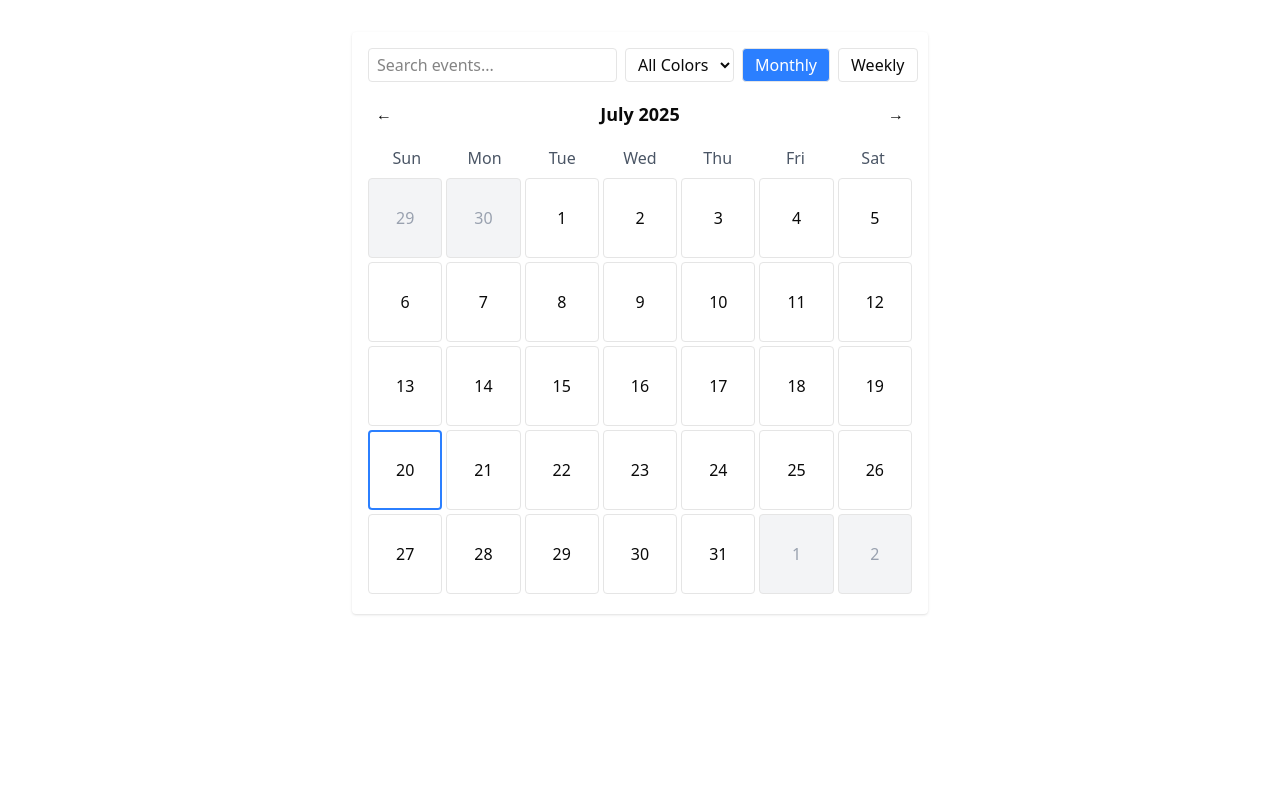
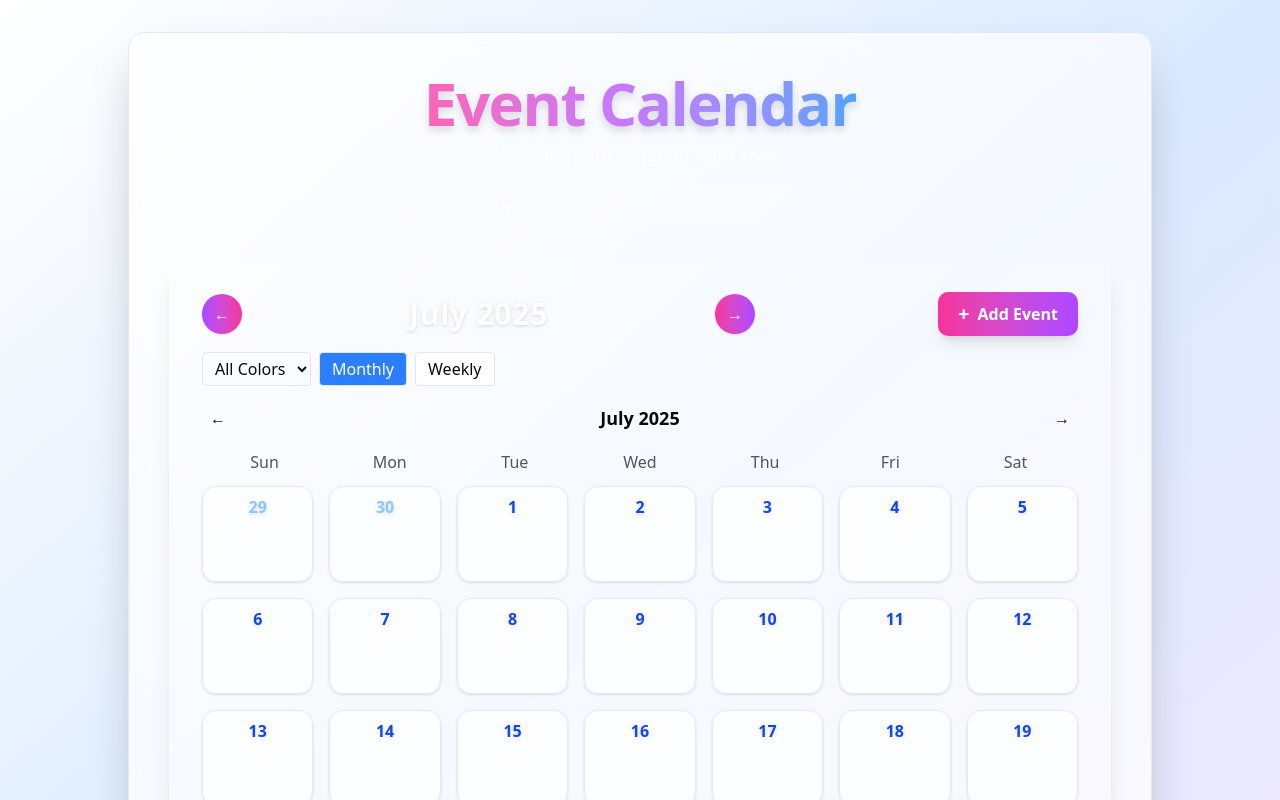
Before and after one commit to ashvani8077/Flam-Assignment, a React (Vite) app: page / in a window 1280 px wide. Shown: the top 800 px of the page. Built offline with nearby package versions, Linux system fonts and the light colour scheme.

Commit message:
style the calendar

```diff
--- a/src/App.jsx
+++ b/src/App.jsx
@@ -5,9 +5,13 @@ import { HTML5Backend } from 'react-dnd-html5-backend';
 
 function App() {
   return (
-    <DndProvider backend={HTML5Backend}>
-      <Calendar />
-    </DndProvider>
+    <div className="min-h-screen w-full bg-gradient-to-br from-white via-blue-100 to-purple-100 flex flex-col items-center justify-center py-8">
+      <DndProvider backend={HTML5Backend}>
+        <div className="w-full max-w-5xl bg-white/70 backdrop-blur-md rounded-2xl shadow-2xl border border-blue-100 p-6 sm:p-10">
+          <Calendar />
+        </div>
+      </DndProvider>
+    </div>
   );
 }
 
--- a/src/components/Calendar.jsx
+++ b/src/components/Calendar.jsx
@@ -195,16 +195,50 @@ const Calendar = () => {
   );
 
   return (
-    <div className="max-w-xl mx-auto mt-8 p-4 bg-white rounded shadow">
-      {/* Search and filter UI */}
-      <div className="flex flex-col sm:flex-row gap-2 mb-4 items-center">
+    <div>
+      {/* Header with gradient title and subtitle */}
+      <div className="flex flex-col items-center mb-8">
+        <h1 className="text-5xl sm:text-6xl font-extrabold bg-gradient-to-r from-pink-400 via-purple-400 to-blue-400 bg-clip-text text-transparent drop-shadow-lg tracking-tight mb-2">
+          Event Calendar
+        </h1>
+        <p className="text-lg text-white/80 font-medium mb-4">Manage your schedule with style</p>
+        <div className="w-full flex justify-center">
           <input
             type="text"
             placeholder="Search events..."
             value={search}
             onChange={e => setSearch(e.target.value)}
-          className="border rounded px-2 py-1 flex-1"
+            className="w-full max-w-md bg-white/10 border border-white/20 rounded-lg px-4 py-2 text-white placeholder-white/50 focus:outline-none focus:ring-2 focus:ring-pink-400 transition"
           />
+        </div>
+      </div>
+      {/* Calendar container */}
+      <div className="bg-white/10 rounded-2xl shadow-xl border border-white/20 p-4 sm:p-8">
+        <div className="flex items-center justify-between mb-4">
+          <button
+            className="px-3 py-2 rounded-full bg-gradient-to-r from-purple-500 to-pink-500 text-white shadow hover:scale-105 transition"
+            onClick={() => setCurrentMonth(subMonths(currentMonth, 1))}
+          >
+            &#8592;
+          </button>
+          <div className="font-extrabold text-2xl sm:text-3xl text-white tracking-wide drop-shadow">
+            {format(currentMonth, 'MMMM yyyy')}
+          </div>
+          <button
+            className="px-3 py-2 rounded-full bg-gradient-to-r from-pink-500 to-purple-500 text-white shadow hover:scale-105 transition"
+            onClick={() => setCurrentMonth(addMonths(currentMonth, 1))}
+          >
+            &#8594;
+          </button>
+          <button
+            className="ml-4 px-5 py-2 rounded-lg bg-gradient-to-r from-pink-500 to-purple-500 text-white font-semibold shadow-lg hover:scale-105 transition flex items-center gap-2"
+            onClick={() => { setIsModalOpen(true); setSelectedDate(new Date()); setEditMode(false); setSelectedEvent(null); }}
+          >
+            <span className="text-xl font-bold">+</span> Add Event
+          </button>
+        </div>
+        {/* Search and filter UI */}
+        <div className="flex flex-col sm:flex-row gap-2 mb-4 items-center">
           <select
             value={colorFilter}
             onChange={e => setColorFilter(e.target.value)}
@@ -263,6 +297,7 @@ const Calendar = () => {
           onDelete={handleDeleteEvent}
         />
       </div>
+    </div>
   );
 };
 
--- a/src/components/MonthView.jsx
+++ b/src/components/MonthView.jsx
@@ -67,22 +67,23 @@ const MonthView = ({ currentMonth, events, onDayClick, onEventClick, onEventDrop
         <div
           key={day}
           ref={drop}
-          className={`h-14 sm:h-16 md:h-20 flex flex-col items-center justify-center border rounded cursor-pointer select-none transition-colors
+          className={`h-20 sm:h-24 flex flex-col items-center justify-start border border-blue-100 rounded-xl bg-white/70 shadow-sm cursor-pointer select-none transition-all duration-200 mt-1 pt-2
             text-xs sm:text-base
-            ${isCurrentMonth ? 'bg-white' : 'bg-gray-100 text-gray-400'}
-            ${isToday ? 'border-blue-500 border-2' : ''}
-            ${isOver && canDrop ? 'ring-2 ring-blue-400' : ''}
+            ${isCurrentMonth ? 'text-blue-700' : 'bg-blue-50/80 text-blue-300'}
+            ${isToday ? 'border-2 border-blue-400 ring-2 ring-blue-300' : ''}
+            ${isOver && canDrop ? 'ring-2 ring-blue-300' : ''}
+            hover:scale-105 hover:ring-2 hover:ring-blue-200
           `}
           onClick={() => dayEvents.length > 0 ? onEventClick(day, dayEvents) : onDayClick(day)}
         >
-          <span>{formattedDate}</span>
+          <span className="font-bold mb-1 drop-shadow-sm">{formattedDate}</span>
           {dayEvents.length > 0 && (
-            <div className="flex gap-0.5 mt-1 flex-wrap justify-center items-center">
+            <div className="flex gap-1 mt-1 flex-wrap justify-center items-center">
               {dayEvents.slice(0, 3).map((ev, idx) => (
-                <DraggableEventDot key={ev.id} event={ev} onEventClick={() => onEventClick(day, dayEvents)} />
+                <span key={ev.id} className="w-3 h-3 rounded-full border-2 border-white/80 shadow-sm" style={{ background: ev.color, opacity: 0.7 }}></span>
               ))}
               {dayEvents.length > 3 && (
-                <span className="text-xs text-gray-500 ml-1">+{dayEvents.length - 3}</span>
+                <span className="text-xs text-blue-400 ml-1">+{dayEvents.length - 3}</span>
               )}
             </div>
           )}
@@ -91,7 +92,7 @@ const MonthView = ({ currentMonth, events, onDayClick, onEventClick, onEventDrop
       day = addDays(day, 1);
     }
     rows.push(
-      <div className="grid grid-cols-7 gap-0.5 sm:gap-1 mb-0.5 sm:mb-1" key={day}>
+      <div className="grid grid-cols-7 gap-2 sm:gap-4 mb-2 sm:mb-3" key={day}>
         {days}
       </div>
     );
```
Lines whose indentation alone changed are shown as unchanged.
